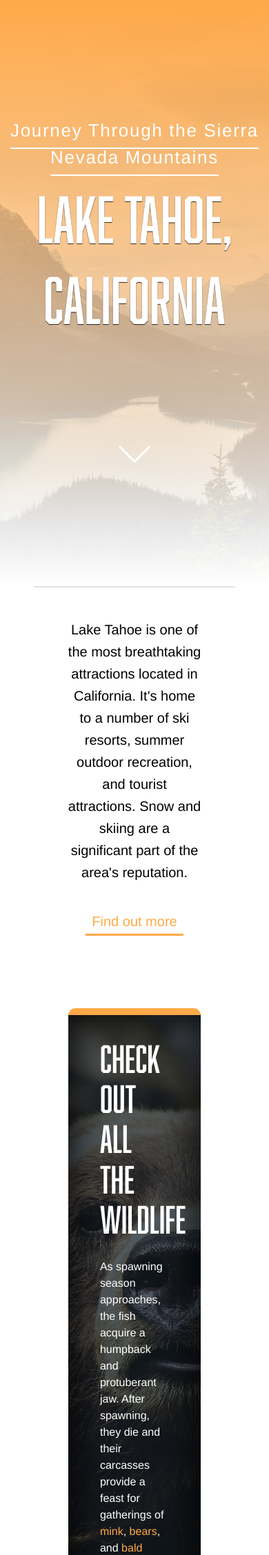
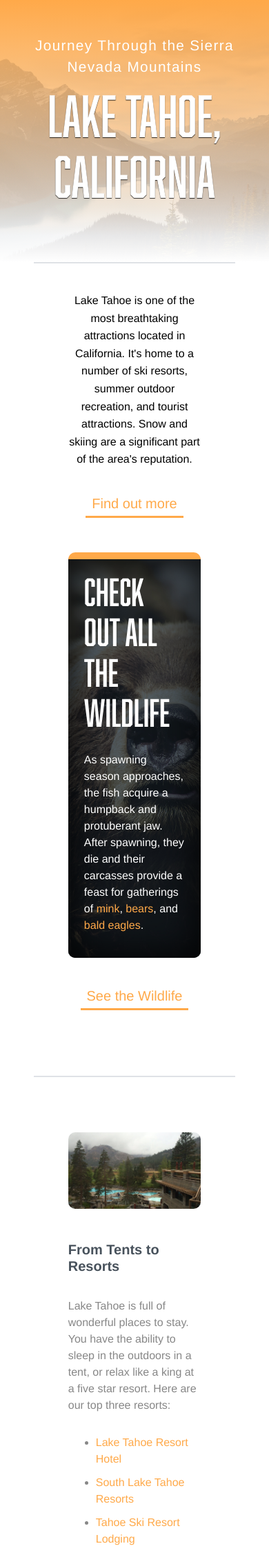
Before and after one commit to chrisdav6/Treehouse, a PHP site: page / in a window 390 px wide. Shown: the top 2255 px of the page at 69% size. Run offline with PHP 8.4, Linux system fonts and the light colour scheme.

Commit message:
Defining Media Queries

```diff
--- a/css_to_sass/css/application.css
+++ b/css_to_sass/css/application.css
@@ -51,11 +51,18 @@ a:hover {
   height: 850px;
   background: linear-gradient(#ffa949, transparent 90%), linear-gradient(0deg, #fff, transparent), #ffa949 url("../img/mountains.jpg") no-repeat center;
   background-size: cover; }
+  @media (max-width: 768px) {
+    .main-header {
+      max-height: 380px;
+      padding: 50px 25px 0; } }
 
 .main-footer {
   padding-top: 60px;
   padding-bottom: 60px;
   border-bottom: 10px solid #ffa949; }
+  @media (max-width: 768px) {
+    .main-footer {
+      padding: 20px 0; } }
 
 .primary-content,
 .secondary-content {
@@ -64,6 +71,16 @@ a:hover {
   padding-right: 50px;
   margin: auto;
   max-width: 960px; }
+  @media (max-width: 768px) {
+    .primary-content,
+    .secondary-content {
+      width: 100%;
+      padding: 20px;
+      border-top: none; } }
+  @media (max-width: 1024px) {
+    .primary-content,
+    .secondary-content {
+      width: 90%; } }
 
 .primary-content,
 .main-header,
@@ -89,11 +106,20 @@ a:hover {
   background-size: cover;
   box-shadow: inset 0 0 50px 10px rgba(0, 0, 0, 0.8);
   border-radius: 10px; }
+  @media (max-width: 1024px) {
+    .wildlife {
+      padding: 10% 12%;
+      margin: 50px 0 20px; } }
 
 /* Floated Columns ------------------ */
 .resorts,
 .tips {
   width: 46.5%; }
+  @media (max-width: 768px) {
+    .resorts,
+    .tips {
+      float: none;
+      width: 100%; } }
 
 .tips {
   float: left; }
@@ -133,6 +159,10 @@ a:hover {
   line-height: 1.3;
   text-shadow: 0 1px 1px rgba(0, 0, 0, 0.8);
   margin: 12px 0 0; }
+  @media (max-width: 768px) {
+    .main-heading {
+      font-size: 5rem;
+      line-height: 1.1; } }
 .main-title {
   color: white;
   font-size: 1.625rem;
@@ -140,11 +170,18 @@ a:hover {
   font-weight: 200;
   border-bottom: 2px solid;
   padding-bottom: 10px; }
+  @media (max-width: 768px) {
+    .main-title {
+      font-size: 1.3rem;
+      border: none; } }
 
 .intro {
   font-size: 1.25em;
   line-height: 1.6;
   color: initial; }
+  @media (max-width: 768px) {
+    .intro {
+      font-size: 1rem; } }
 
 .callout {
   font-size: 1.25em;
@@ -156,5 +193,8 @@ a:hover {
 .arrow {
   width: 50px;
   margin-top: 150px; }
+  @media (max-width: 768px) {
+    .arrow {
+      display: none; } }
 
 /*# sourceMappingURL=application.css.map */
--- a/css_to_sass/scss/_style.scss
+++ /dev/null
@@ -1,50 +0,0 @@
-
-
-
-/* Media Queries -------------------- */
-
-@media (max-width: 1024px) {
-  .primary-content,
-  .secondary-content {
-    width: 90%;
-  }
-  .wildlife {
-    padding: 10% 12%;
-    margin: 50px 0 20px;
-  }
-}
-
-@media (max-width: 768px) {
-  .primary-content,
-  .secondary-content {
-    width: 100%;
-    padding: 20px;
-    border-top: none;
-  }
-  .main-header {
-    max-height: 380px;
-    padding: 50px 25px 0;
-  }
-  .main-title {
-    font-size: 1.3rem;
-    border: none;
-  }
-  .main-heading {
-    font-size: 5rem;
-    line-height: 1.1;
-  }
-  .arrow {
-    display: none;
-  }
-  .intro {
-    font-size: 1rem;
-  }
-  .resorts,
-  .tips {
-    float: none;
-    width: 100%;
-  }
-  .main-footer {
-    padding: 20px 0;
-  }
-}
--- a/css_to_sass/scss/base/_variables.scss
+++ b/css_to_sass/scss/base/_variables.scss
@@ -39,3 +39,8 @@ $br: 10px;
 
 $path-img           : "../img";
 $path-font          : "../fonts";
+
+//Media Query Breakpoints
+
+$brk-narrow         : "(max-width: 768px)";
+$brk-wide           : "(max-width: 1024px)";
--- a/css_to_sass/scss/components/_icons.scss
+++ b/css_to_sass/scss/components/_icons.scss
@@ -1,4 +1,8 @@
 .arrow {
   width: 50px;
   margin-top: 150px;
+
+  @media #{$brk-narrow} {
+    display: none;
+  }
 }
--- a/css_to_sass/scss/components/_typography.scss
+++ b/css_to_sass/scss/components/_typography.scss
@@ -13,6 +13,11 @@
     line-height: 1.3;
     text-shadow: 0 1px 1px rgba(0,0,0,.8);
     margin: 12px 0 0;
+
+    @media #{$brk-narrow} {
+      font-size: 5rem;
+      line-height: 1.1;
+    }
   }
 
   &-title {
@@ -22,13 +27,20 @@
     font-weight: 200;
     border-bottom: 2px solid;
     padding-bottom: 10px;
+
+    @media #{$brk-narrow} {
+      font-size: 1.3rem;
+      border: none;
+    }
   }
 }
 
 
 
 .intro {
-  font-size: 1.25em;
-  line-height: 1.6;
-  color: initial;
+  @include text(1.25em, 1.6, $color: initial);
+
+  @media #{$brk-narrow} {
+    font-size: 1rem;
+  }
 }
--- a/css_to_sass/scss/layout/_columns.scss
+++ b/css_to_sass/scss/layout/_columns.scss
@@ -3,6 +3,11 @@
 .resorts,
 .tips {
   width: 46.5%;
+
+  @media #{$brk-narrow} {
+    float: none;
+    width: 100%;
+  }
 }
 
 .tips {
--- a/css_to_sass/scss/layout/_containers.scss
+++ b/css_to_sass/scss/layout/_containers.scss
@@ -5,6 +5,16 @@
   padding-right: 50px;
   margin: auto;
   max-width: 960px;
+
+  @media #{$brk-narrow} {
+    width: 100%;
+    padding: 20px;
+    border-top: none;
+  }
+
+  @media #{$brk-wide} {
+    width: 90%;
+  }
 }
 .primary-content,
 .main-header,
@@ -39,4 +49,9 @@
   background-size: cover;
   box-shadow: inset 0 0 50px 10px rgba(0,0,0, .8);
   border-radius: $br;
+
+  @media #{$brk-wide} {
+    padding: 10% 12%;
+    margin: 50px 0 20px;
+  }
 }
--- a/css_to_sass/scss/layout/_footer.scss
+++ b/css_to_sass/scss/layout/_footer.scss
@@ -3,4 +3,8 @@
   padding-top: 60px;
   padding-bottom: 60px;
   border-bottom: 10px solid #ffa949;
+
+  @media #{$brk-narrow} {
+    padding: 20px 0;
+  }
 }
--- a/css_to_sass/scss/layout/_header.scss
+++ b/css_to_sass/scss/layout/_header.scss
@@ -6,4 +6,9 @@
               linear-gradient(0deg, #fff, transparent),
               $color-prim url('#{$path-img}/mountains.jpg') no-repeat center;
   background-size: cover;
+
+  @media #{$brk-narrow} {
+    max-height: 380px;
+    padding: 50px 25px 0;
+  }
 }
```
Also changed, not shown: 1 other file.
